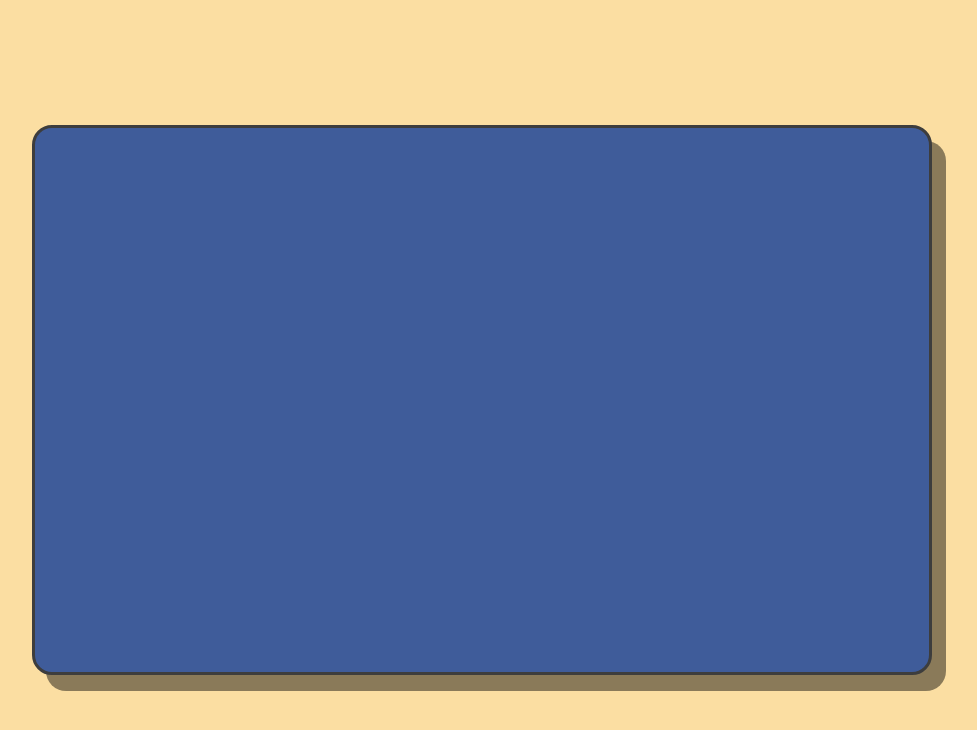
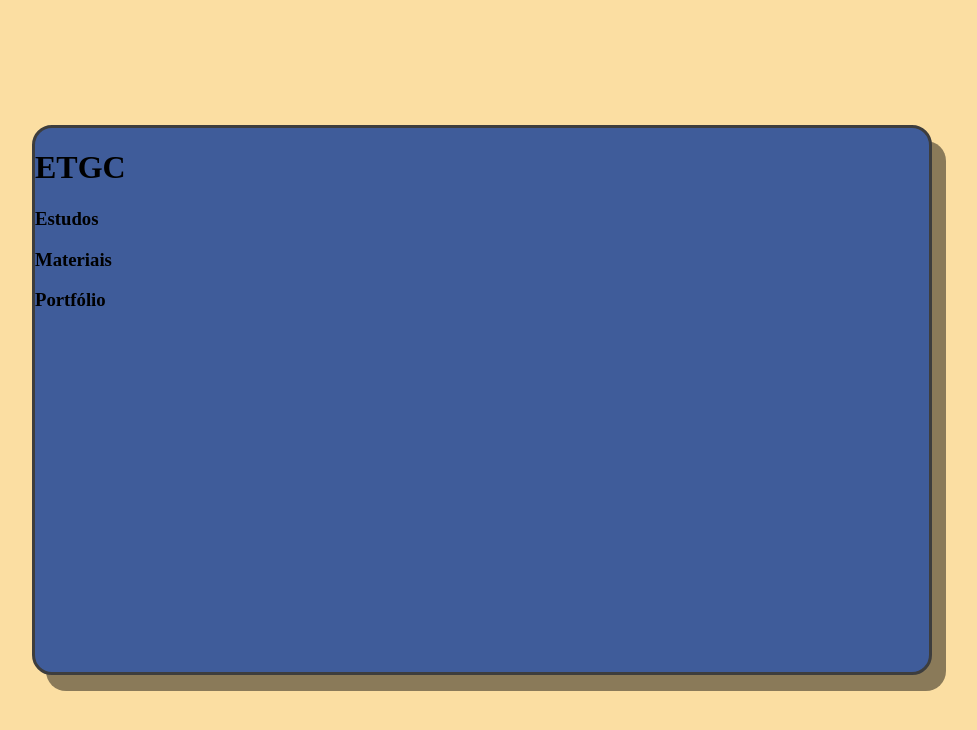
Before and after one commit to ELVISt6c/ETGC, a plain HTML site: page index.html in a window 1280 px wide. Shown: the whole page, without its empty margins (158-1135 px from the left). Drawn offline with Linux system fonts and the light colour scheme.

Commit message:
Update index.html

```diff
--- a/index.html
+++ b/index.html
@@ -11,7 +11,12 @@
 
     <div id="container">
         <div id="box">
-
+            <hgroup>
+                <h1>ETGC</h1>
+                <h3>Estudos</h3>
+                <h3>Materiais</h3>
+                <h3>Portfólio</h3>
+            </hgroup>
         </div>
     </div>
 
```
